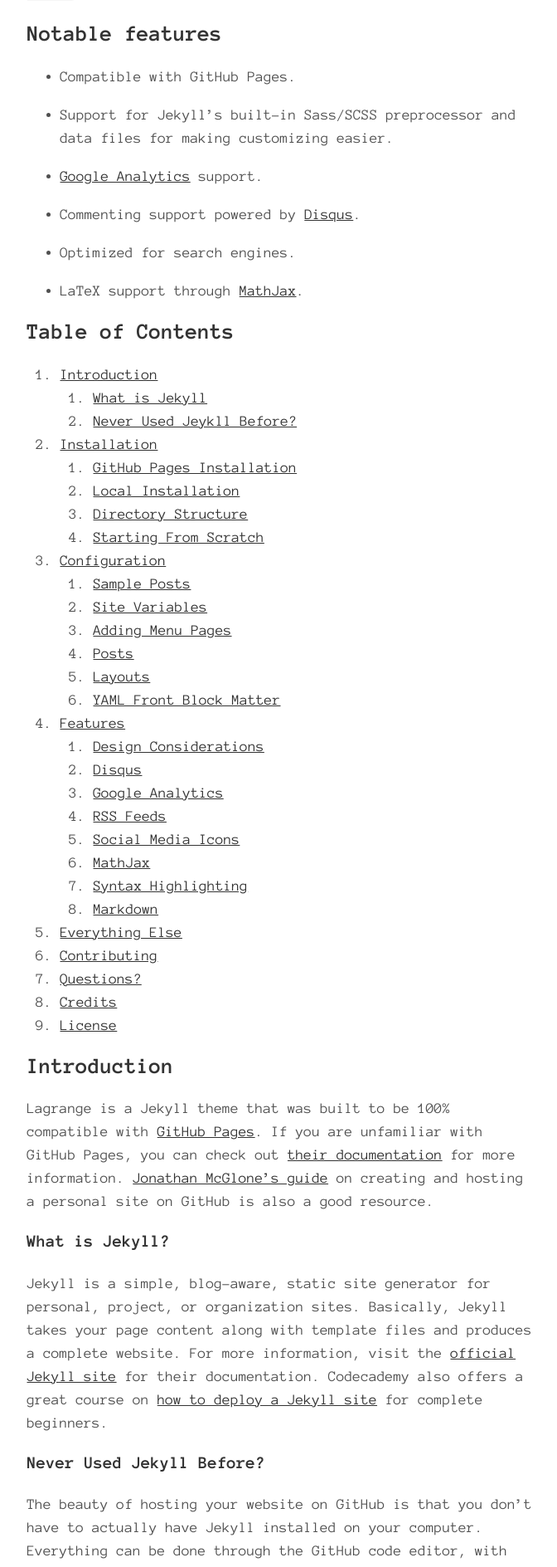
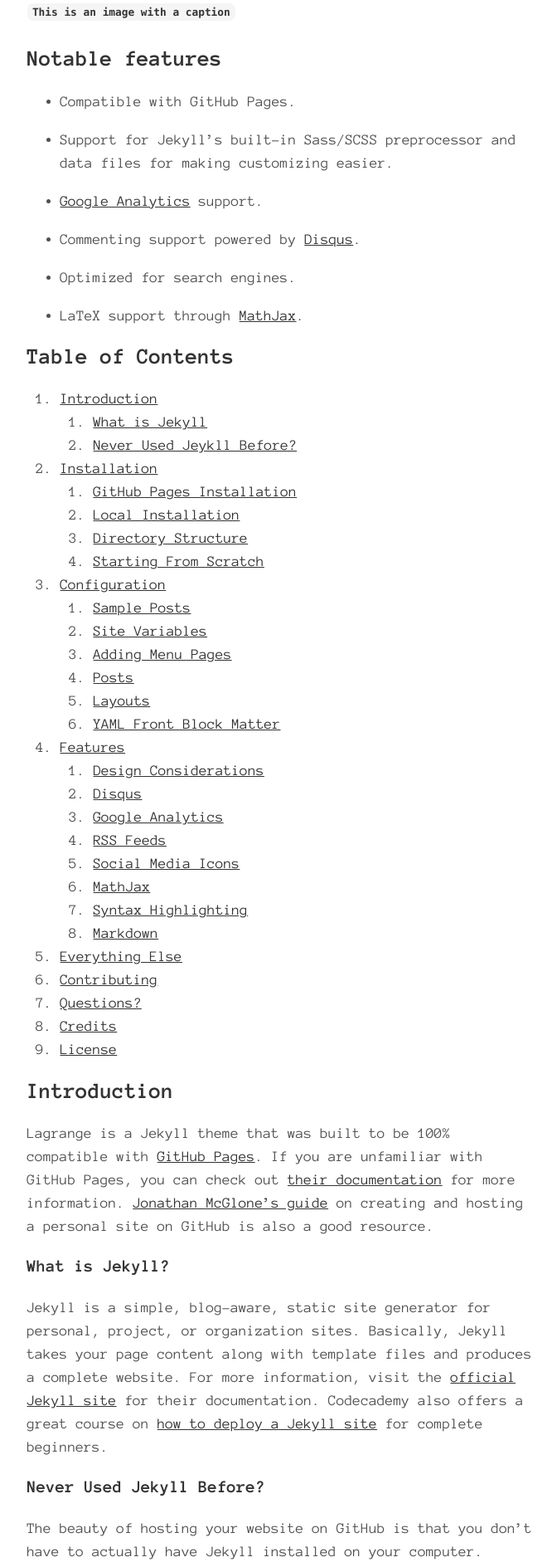
Before and after one commit to go24/go24.github.io, a Jekyll site: the page built from _posts/2015-10-10-getting-started.md, in a window 1280 px wide. Shown: the part 1265-3153 px from the top of the page at 83% size, without its empty margins (300-972 px from the left). Built offline with Jekyll 4.4.1, drawn with Linux system fonts in a browser that asks for light colours; grey boxes are pictures that could not be loaded.

```diff
--- a/_posts/2015-10-10-getting-started.md
+++ b/_posts/2015-10-10-getting-started.md
@@ -14,7 +14,7 @@ Lagrange is a minimalist Jekyll theme for running a personal blog or site for fr
 If you like my work then please consider supporting me with [Ko-fi](https://ko-fi.com/paulle).
 
 ![alt text](https://user-images.githubusercontent.com/8409329/32631384-17107870-c56e-11e7-932f-deeb7c12e4db.png "Lagrange Demo Image")
-`This is an image with a caption`
+###### `This is an image with a caption`
 ## Notable features
 
 * Compatible with GitHub Pages.
```
